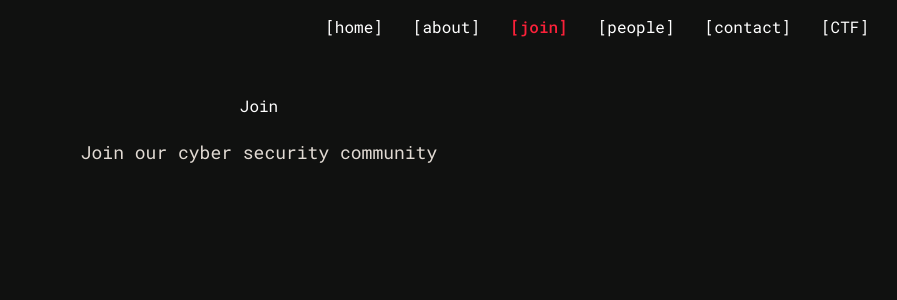
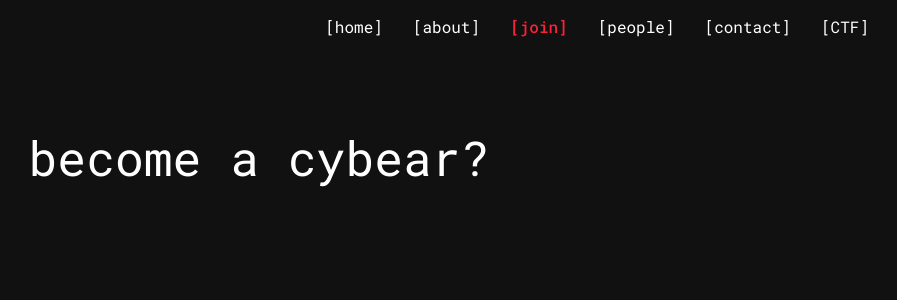
Before and after one commit to Cornell-Cybersecurity-Club/webdev-fa25, a React (Vite) app in the folder cyber-security-website/: page /join in a window 1280 px wide. Shown: the top 300 px of the page, without its empty margins (381-1278 px from the left). Built offline with nearby package versions, Linux system fonts and the light colour scheme.

Commit message:
updated some of join

```diff
--- a/cyber-security-website/src/pages/Join.tsx
+++ b/cyber-security-website/src/pages/Join.tsx
@@ -1,10 +1,9 @@
 const Join = () => {
   return (
-    <div className="text-center py-10 px-5">
-      <h1 className="font-['Roboto_Mono'] text-white mb-5">Join</h1>
-      <p className="font-['Roboto_Mono'] text-[#e1dad3] text-lg">
-        Join our cyber security community
-      </p>
+    <div className="text-center py-20 px-5">
+      <h1 className="font-['Roboto_Mono'] text-white text-5xl mb-5">become a cybear?
+      </h1>
+
     </div>
   );
 };
```
Also changed, not shown: 2 other files (tests, documents, lock files or other folders).
